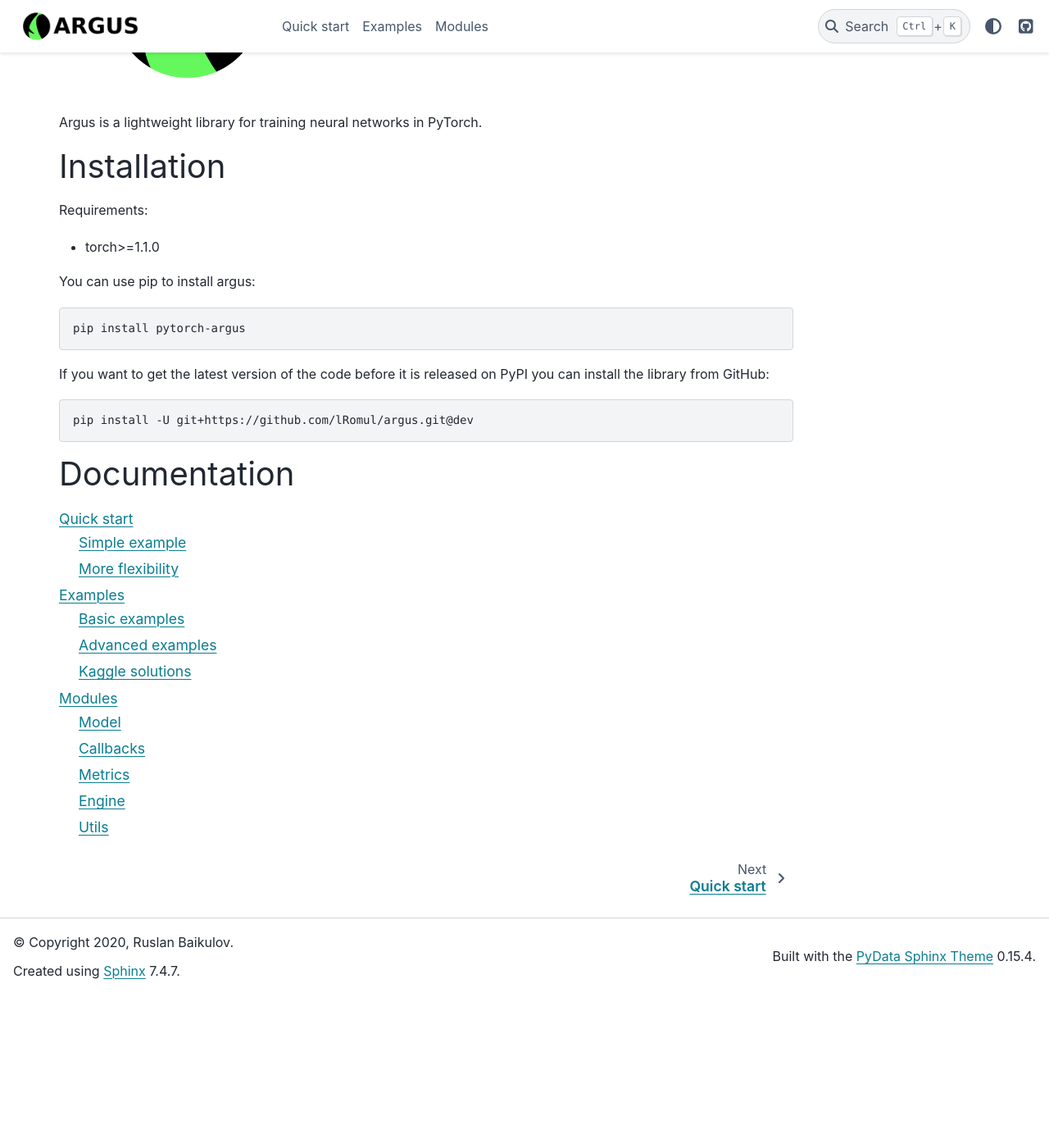
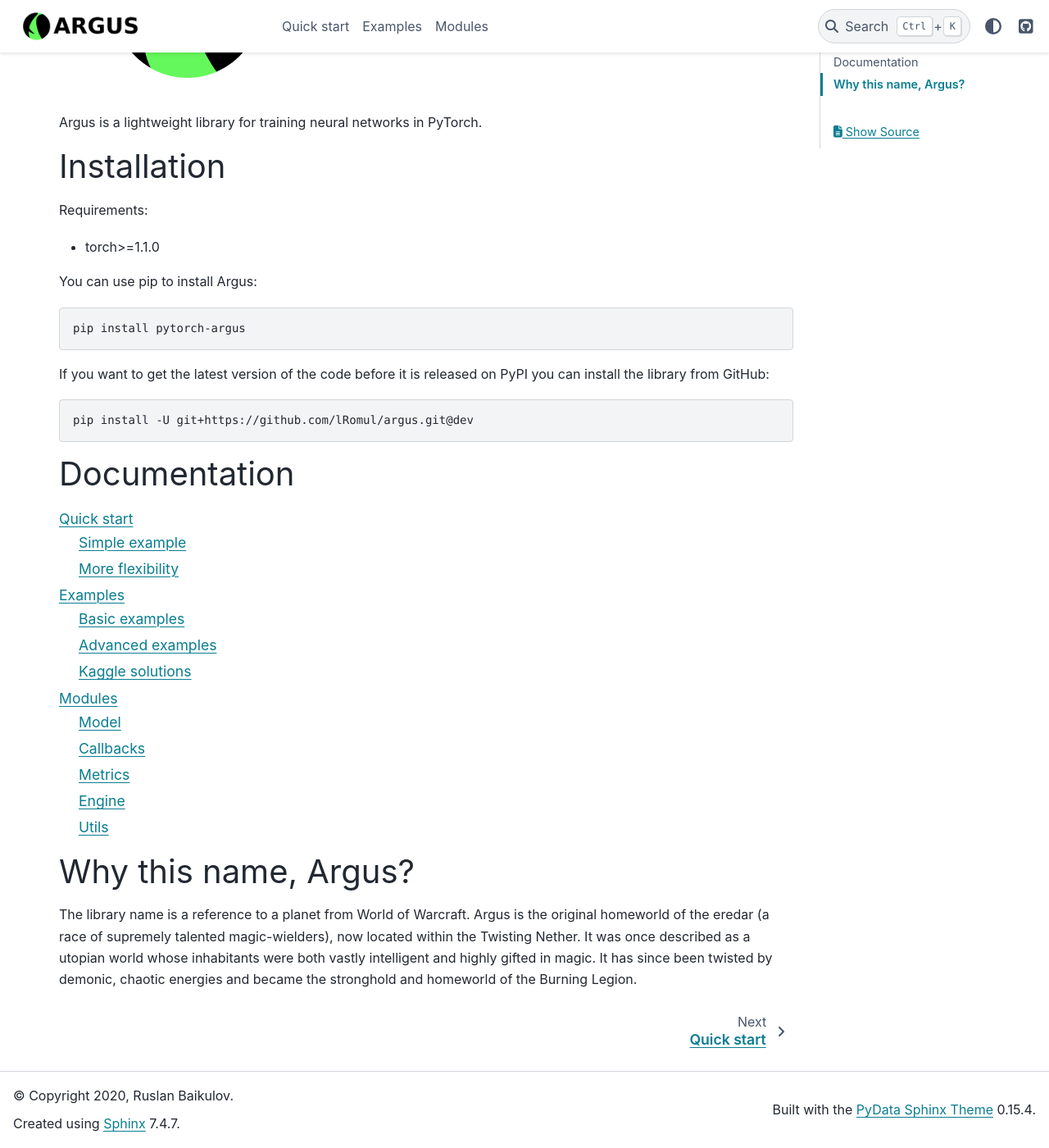
Before and after one commit to lRomul/argus, a Sphinx documentation site: the page built from docs/source/index.rst, in a window 1280 px wide and 1400 px high, scrolled down 231 px. Shown: the whole window at 82% size. Built offline with Sphinx 7.4.7 and the PyData theme 0.15.4, drawn with Linux system fonts in a browser that asks for light colours; the version number could not be read and is left out; before the commit the page ends 1444 px from its top, so only the background shows below that.

Commit message:
docs: Why this name to docs

```diff
--- a/docs/source/index.rst
+++ b/docs/source/index.rst
@@ -11,7 +11,7 @@
 
 * torch>=1.1.0
 
-You can use pip to install argus:
+You can use pip to install Argus:
 
 .. code:: bash
 
@@ -32,3 +32,11 @@
    quickstart
    examples
    modules/index
+
+Why this name, Argus?
+=====================
+
+The library name is a reference to a planet from World of Warcraft.
+Argus is the original homeworld of the eredar (a race of supremely talented magic-wielders), now located within the Twisting Nether.
+It was once described as a utopian world whose inhabitants were both vastly intelligent and highly gifted in magic.
+It has since been twisted by demonic, chaotic energies and became the stronghold and homeworld of the Burning Legion.
```
